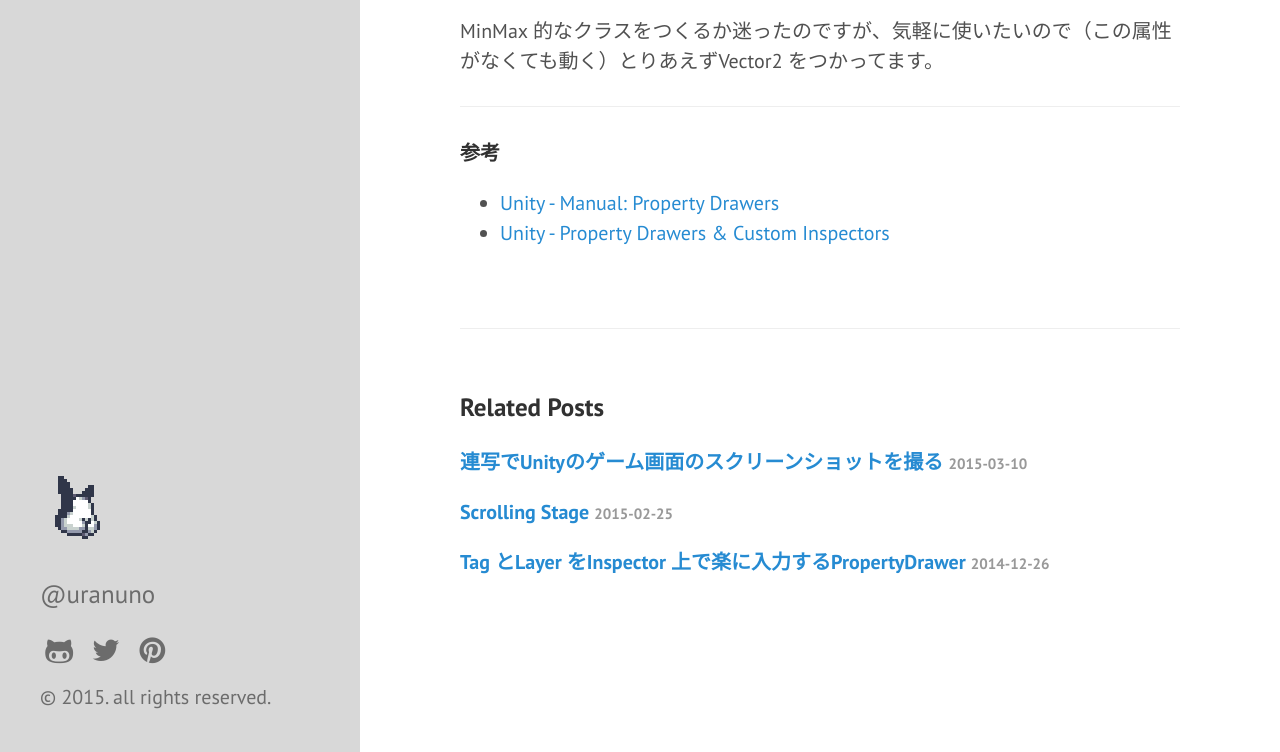
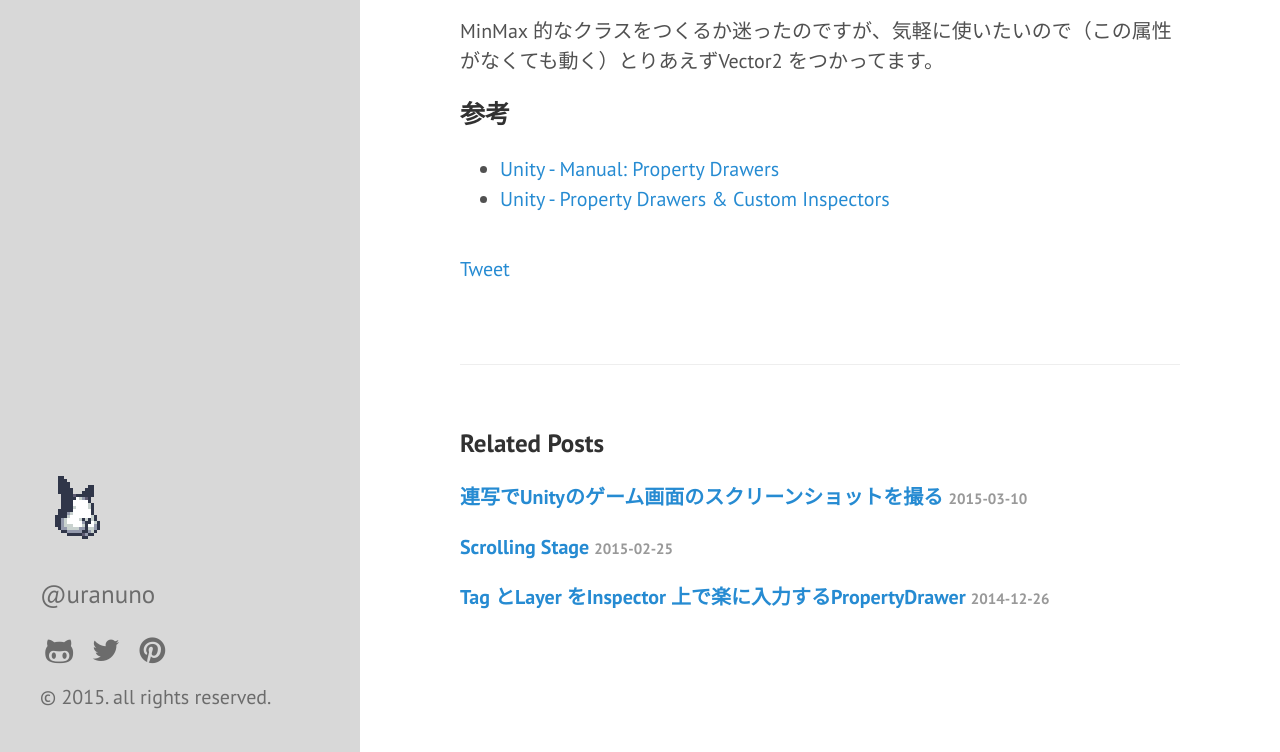
Before and after one commit to uranuno/uranuno.github.io, a Jekyll site: the page built from _posts/2015-03-27-min-max-attribute.md, in a window 1280 px wide and 1400 px high, scrolled down 316 px, cut to the strip 648-1400 px from the top of the window. Built offline with Jekyll 4.4.1, drawn with Linux system fonts in a browser that asks for light colours; nearby versions of some CDN libraries; Markdown is read by kramdown in place of the engine named in the settings; comment, search, counter and statistics services are not loaded.

Commit message:
ツイートボタン追加

```diff
--- a/_layouts/post.html
+++ b/_layouts/post.html
@@ -13,6 +13,10 @@
     </span>
   </span>
   {{ content }}
+  <div class="share">
+    <a href="https://twitter.com/share" class="twitter-share-button" data-size="large" data-count="none" data-hashtags="{{ page.tags[0] }}">Tweet</a>
+    <script>!function(d,s,id){var js,fjs=d.getElementsByTagName(s)[0],p=/^http:/.test(d.location)?'http':'https';if(!d.getElementById(id)){js=d.createElement(s);js.id=id;js.src=p+'://platform.twitter.com/widgets.js';fjs.parentNode.insertBefore(js,fjs);}}(document, 'script', 'twitter-wjs');</script>
+  </div>
 </div>
 
 <div class="related">
--- a/_posts/2015-03-27-min-max-attribute.md
+++ b/_posts/2015-03-27-min-max-attribute.md
@@ -20,8 +20,8 @@
 
 MinMax 的なクラスをつくるか迷ったのですが、気軽に使いたいので（この属性がなくても動く）とりあえずVector2 をつかってます。
 
-- - -
 
-### 参考
+参考
+-----
 - [Unity - Manual: Property Drawers](http://docs.unity3d.com/Manual/editor-PropertyDrawers.html)
 - [Unity - Property Drawers & Custom Inspectors](https://unity3d.com/learn/tutorials/modules/intermediate/live-training-archive/property-drawers-custom-inspectors)
--- a/public/css/nunomemo.css
+++ b/public/css/nunomemo.css
@@ -60,6 +60,9 @@
 .post-tags {
   margin-left: 0.25em;
 }
+.share {
+  padding-top: 1rem;
+}
 
 /* My theme */
 .theme-nunomemo .sidebar {
```
Also changed, not shown: _posts/2014-12-26-tag-and-layer-attribute.md (+2 -2 lines), _posts/2015-03-10-play-recorder.md (+2 -2 lines).
